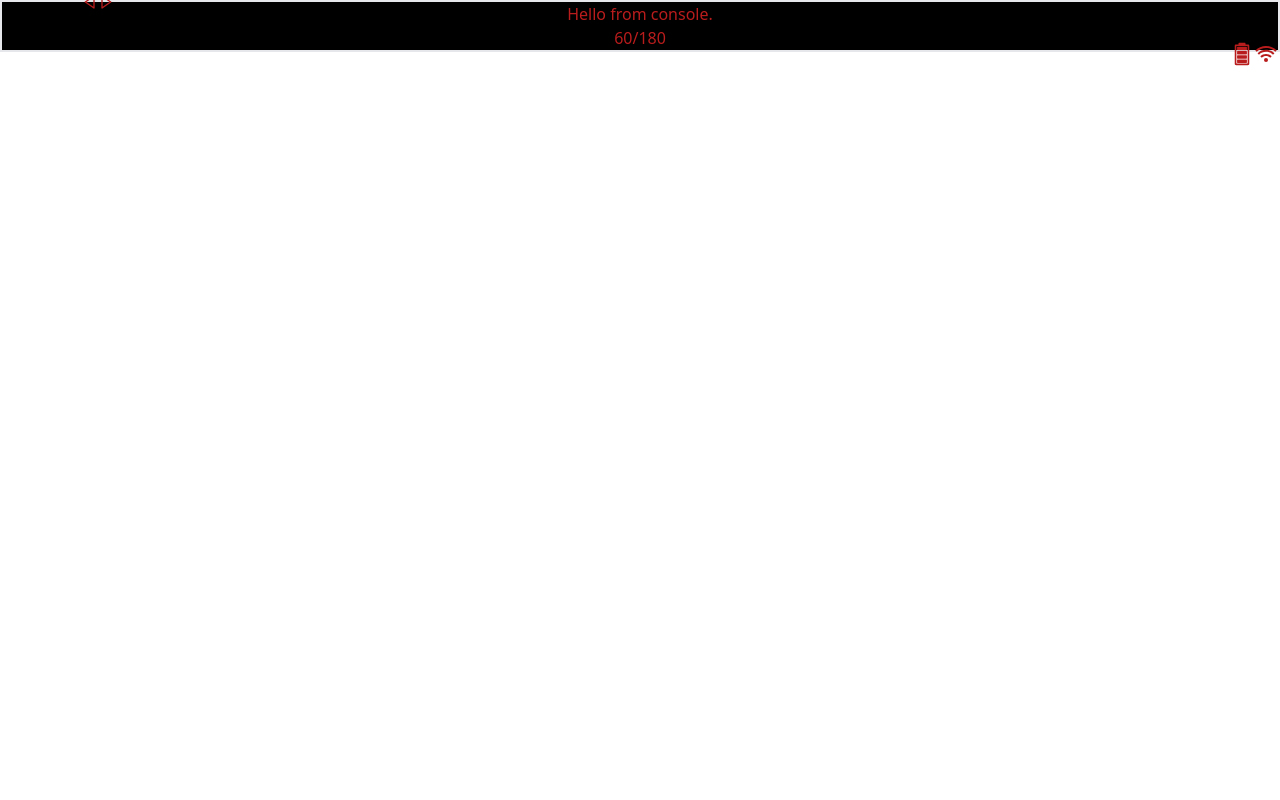
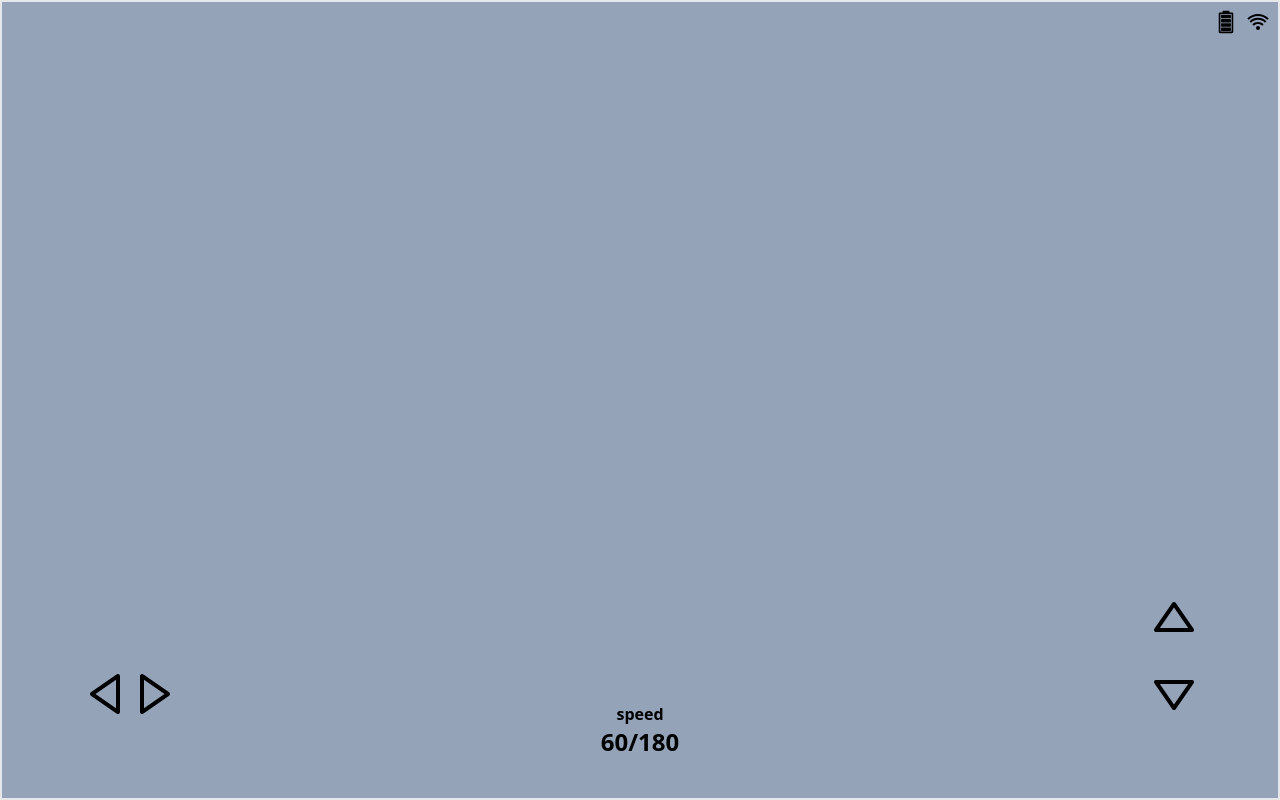
Before and after one commit to FredsTechVerse/agv, a React (Vite) app: page / in a window 1280 px wide. Built offline with nearby package versions, Linux system fonts and the light colour scheme.

Commit message:
Rectified tailwind

```diff
--- a/package.json
+++ b/package.json
@@ -9,6 +9,8 @@
     "preview": "vite preview"
   },
   "dependencies": {
+    "autoprefixer": "^10.4.13",
+    "postcss": "^8.4.21",
     "react": "^18.2.0",
     "react-dom": "^18.2.0",
     "react-icons": "^4.7.1"
--- a/src/App.jsx
+++ b/src/App.jsx
@@ -4,7 +4,7 @@ import { Console } from "./Components";
 
 const App = () => {
   return (
-    <div className="App w-full h-full border-2 border-red">
+    <div className="App w-full h-screen border-2 border-red">
       <Console />
     </div>
   );
--- a/src/Components/Console.jsx
+++ b/src/Components/Console.jsx
@@ -11,22 +11,22 @@ import { GiBattery100 } from "react-icons/gi";
 
 const Console = () => {
   return (
-    <div className=" relative w-full h-full flex  flex-col items-center justify-center bg-black text-red-700">
-      Hello from console.
-      <div className="absolute top-10 right-0 flex status-controls">
+    <div className="relative w-full h-full flex  flex-col items-center justify-center bg-slate-400">
+      <div className="absolute top-2 right-2  gap-2 flex status-controls">
         <GiBattery100 className="text-2xl" />
         <BiWifi className="text-2xl" />
       </div>
-      <div className="speed-monitor align-self-center justify-self-center">
-        60/180
+      <div className="speed-monitor absolute bottom-10 mx-auto  font-bold flex flex-col items-center ">
+        <span>speed</span>
+        <span className="text-2xl">60/180</span>
       </div>
-      <div className="absolute bottom-10 left-20 flex nav-controls">
-        <BiLeftArrow />
-        <BiRightArrow />
+      <div className="absolute bottom-20 left-20 flex nav-controls">
+        <BiLeftArrow className="text-5xl" />
+        <BiRightArrow className="text-5xl" />
       </div>
-      <div className="absolute bottom-20 right-20 flex flex-col speed-controls">
-        <BiUpArrow />
-        <BiDownArrow />
+      <div className="absolute bottom-20 right-20 flex flex-col speed-controls gap-7">
+        <BiUpArrow className="text-5xl space-y-2" />
+        <BiDownArrow className="text-5xl" />
       </div>
     </div>
   );
--- a/tailwind.config.cjs
+++ b/tailwind.config.cjs
@@ -1,6 +1,6 @@
 /** @type {import('tailwindcss').Config} */
 module.exports = {
-  content: ["./src/**/*.{js,jsx,ts,tsx}"],
+  content: ["./index.html", "./src/**/*.{js,ts,jsx,tsx}"],
   theme: {
     extend: {},
   },
```
Also changed, not shown: 1 other file (tests, documents, lock files or other folders).
